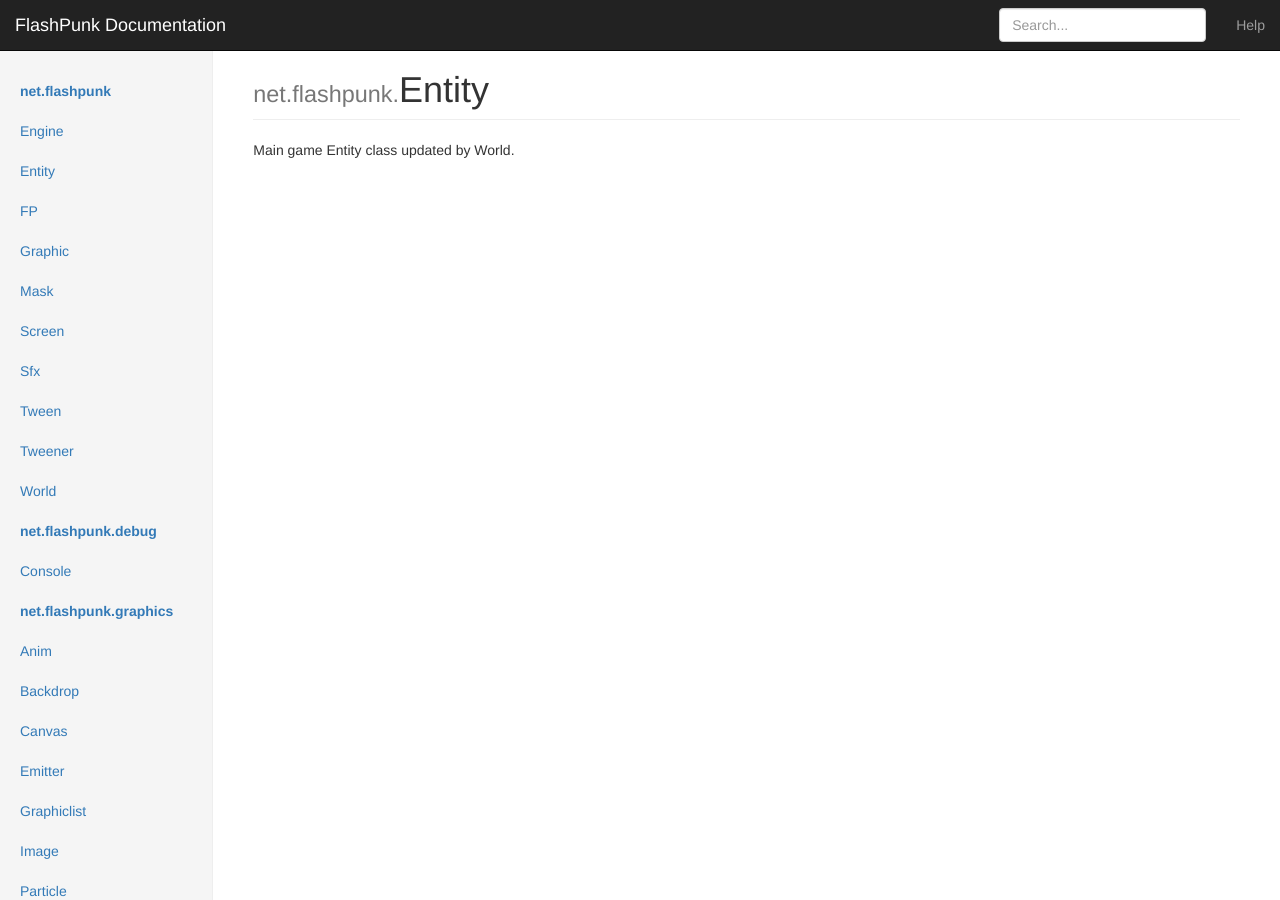
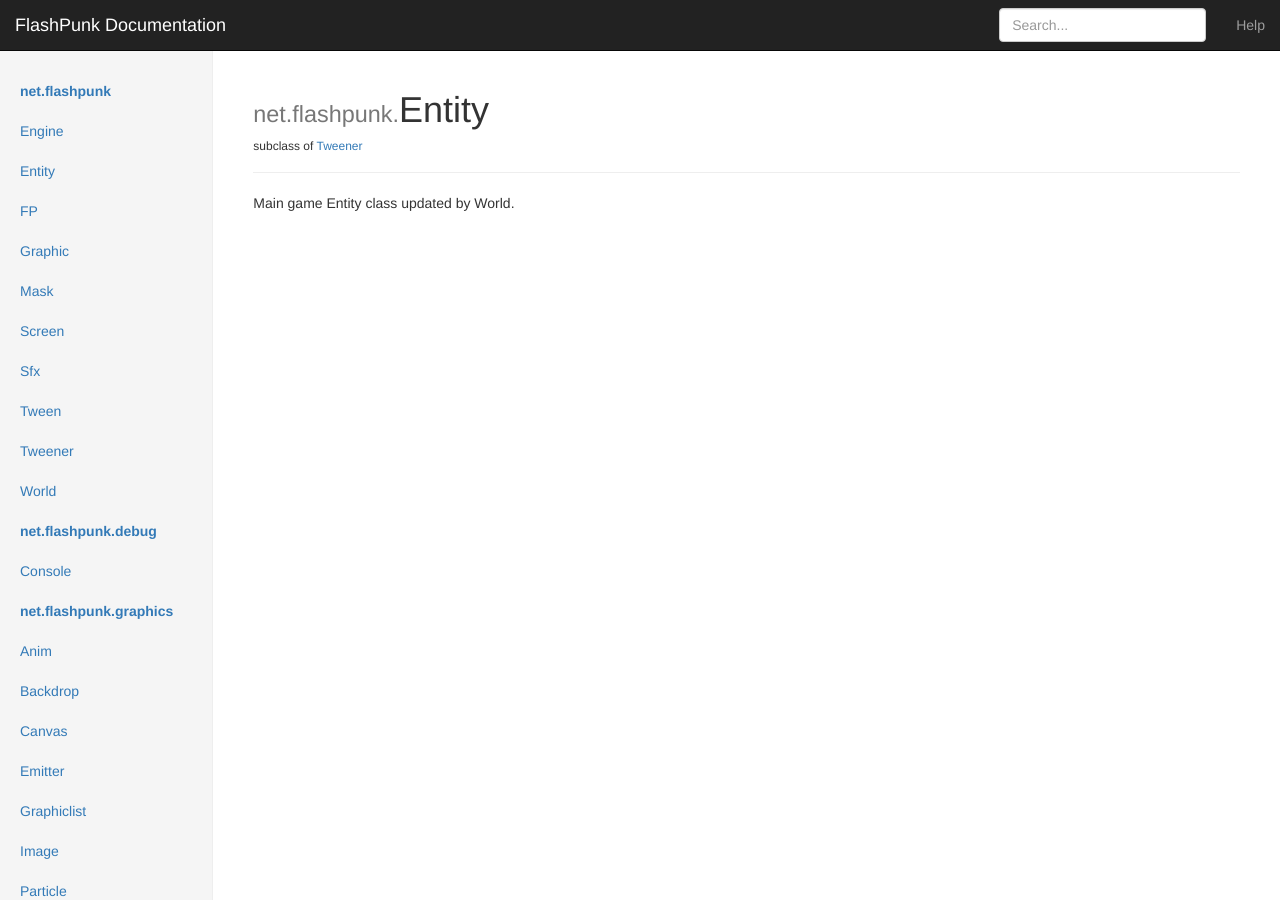
Before and after one commit to useflashpunk/flashpunk-docs, a Jekyll site: the page built from net/flashpunk/_posts/2014-04-03-Entity.md, in a window 1280 px wide. Built offline with Jekyll 4.4.1, drawn with Linux system fonts in a browser that asks for light colours; nearby versions of some CDN libraries.

Commit message:
support for subclasses + example (Entity)

```diff
--- a/_layouts/default.html
+++ b/_layouts/default.html
@@ -188,7 +188,13 @@
         </div>
         <div class="col-sm-9 col-sm-offset-3 col-md-10 col-md-offset-2 main">
           {% capture package_name %}{{ page.categories | join: '.' }}{% endcapture %}
-          <h1 class="page-header">{% unless package_name == '' %}<small>{{ package_name }}.</small>{% endunless %}{{ page.title }}</h1>
+          <div class="page-header">
+            <h1>{% unless package_name == '' %}<small>{{ package_name }}.</small>{% endunless %}{{ page.title }}</h1>
+            {% if page.subclass %}
+              {% capture subclassName %}{{ page.subclass | split: '.' | last}}{% endcapture %}
+              {% capture subclassURL %}{{ page.subclass | replace: '.', '/' }}{% endcapture %}
+              <h6>subclass of <a href="{{ site.baseurl}}/{{subclassURL }}.html">{{ subclassName }}</a></h6>{% endif %}
+          </div>
           {{ content }}
         </div>
       </div>
--- a/net/flashpunk/_posts/2014-04-03-Entity.md
+++ b/net/flashpunk/_posts/2014-04-03-Entity.md
@@ -1,6 +1,7 @@
 ---
 title: Entity
 layout: default
+subclass: net.flashpunk.Tweener
 ---
 
 Main game Entity class updated by World.
```
